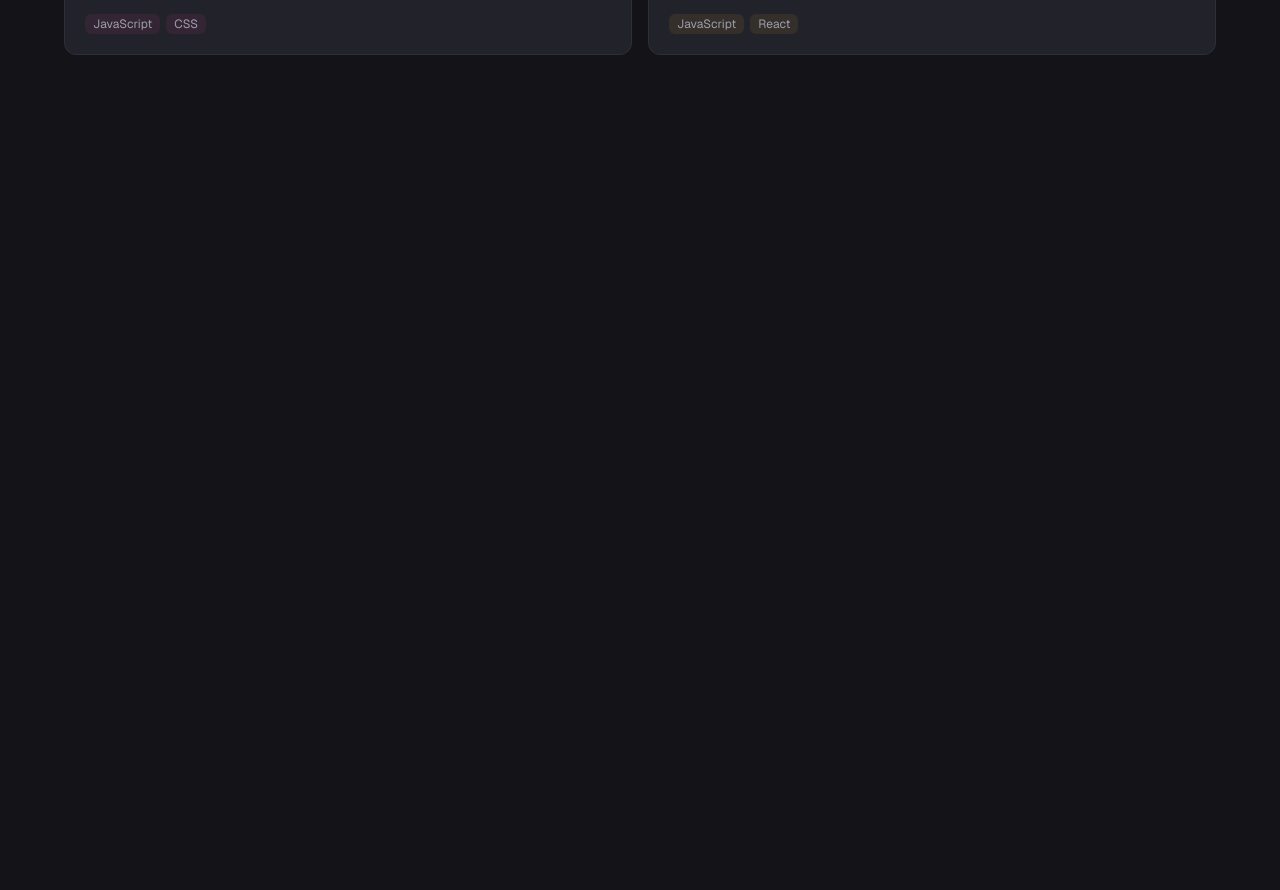
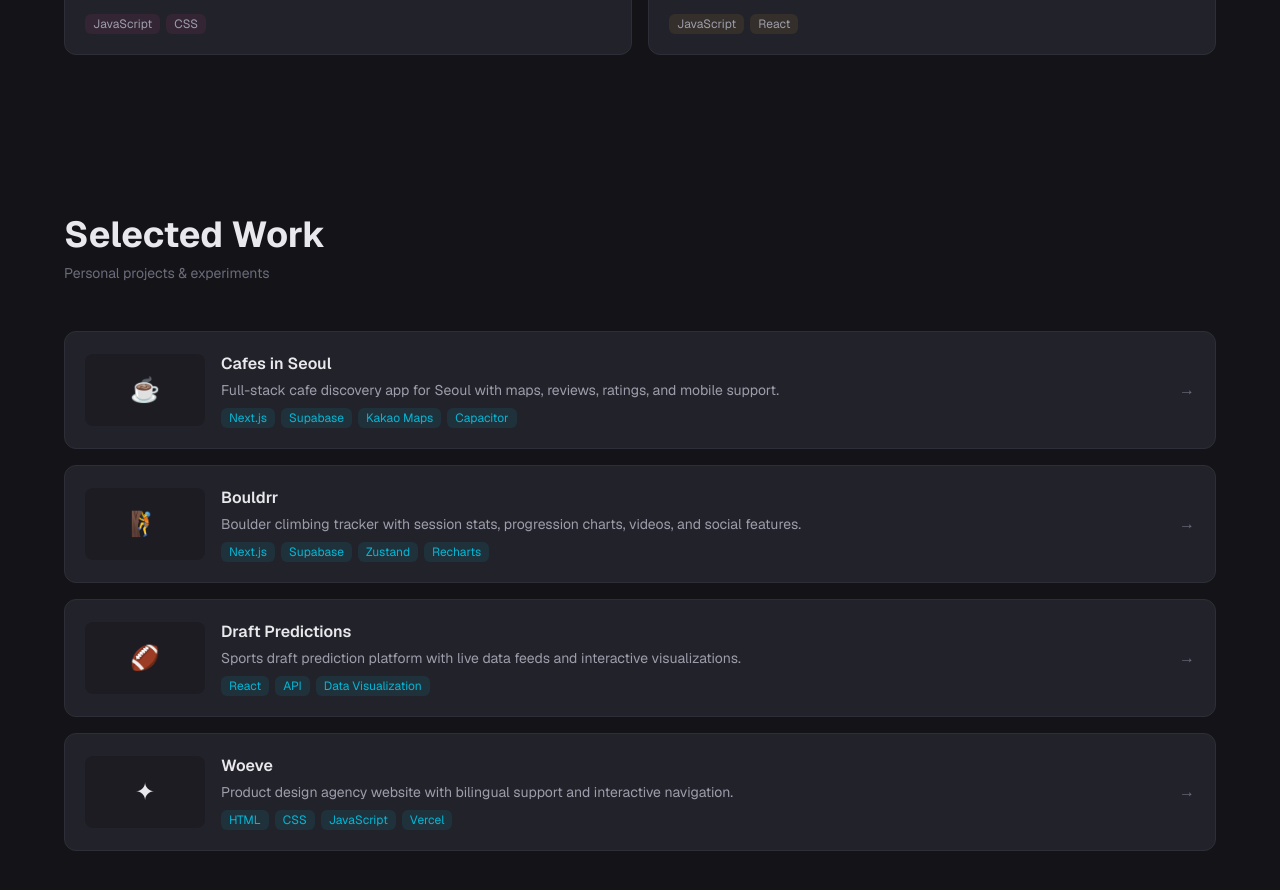
Before and after one commit to tomhubert50400/new-portfolio, a Next.js app: page /en in a window 1280 px wide. Shown: the part 1640-2530 px from the top of the page. Before the commit the page ends 1775 px from the top, so only its background shows below. Built offline with nearby package versions, Linux system fonts and the light colour scheme.

Commit message:
auto: update page.tsx

```diff
--- a/app/[locale]/page.tsx
+++ b/app/[locale]/page.tsx
@@ -1,6 +1,7 @@
 import { Hero } from "@/components/sections/Hero";
 import { About } from "@/components/sections/About";
 import { Experience } from "@/components/sections/Experience";
+import { Projects } from "@/components/sections/Projects";
 
 export default function Home() {
   return (
@@ -8,6 +9,7 @@
       <Hero />
       <About />
       <Experience />
+      <Projects />
     </>
   );
 }
```
